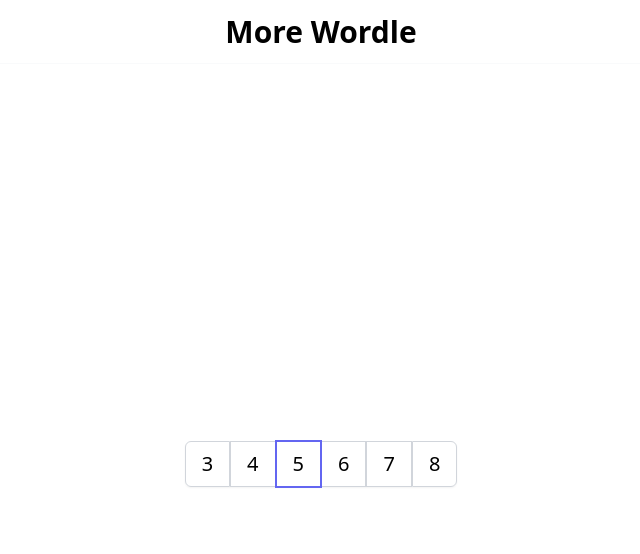
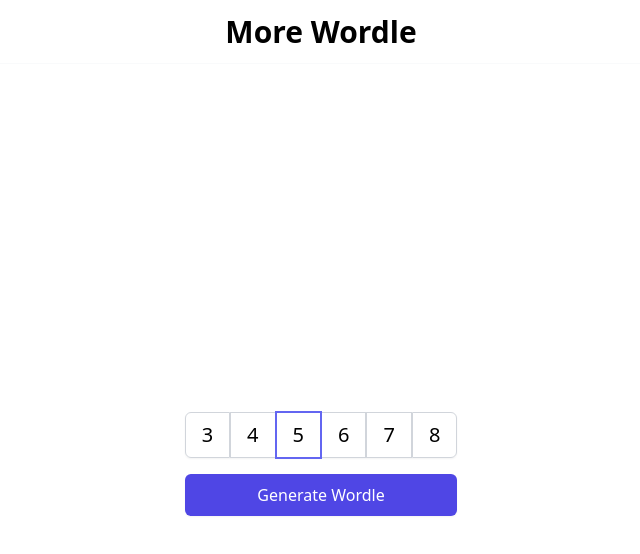
Before and after one commit to kevinlowe0x3F7/more-wordle, a Next.js app: page / in a window 1280 px wide. Shown: the top 554 px of the page, without its empty margins (319-959 px from the left). Built offline with nearby package versions, Linux system fonts and the light colour scheme.

Commit message:
Add generate wordle button

```diff
--- a/src/components/letterCountButtons.tsx
+++ b/src/components/letterCountButtons.tsx
@@ -7,8 +7,13 @@ export const LetterCountButtons: React.FC = () => {
   const letterCounts = [3, 4, 5, 6, 7, 8];
   const [selectedCount, setSelectedCount] = React.useState(5);
 
+  const handleGenerateClick = React.useCallback(
+    () => console.log("generating wordle", selectedCount),
+    [selectedCount]
+  );
   return (
-    <span className="isolate inline-flex rounded-md shadow-sm">
+    <div className="flex flex-col">
+      <span className="isolate mb-4 inline-flex rounded-md shadow-sm">
         {letterCounts.map((letters) => {
           const buttonClassNames = clsx(
             "relative first:rounded-l-md last:rounded-r-md inline-flex items-center border px-4 py-2 text-xl font-medium hover:dark:bg-gray-900",
@@ -30,6 +35,8 @@ export const LetterCountButtons: React.FC = () => {
           );
         })}
       </span>
+      <GenerateWordleButton onClick={handleGenerateClick} />
+    </div>
   );
 };
 
@@ -53,3 +60,17 @@ const LetterCountButton: React.FC<{
     </button>
   );
 };
+
+const GenerateWordleButton: React.FC<{
+  onClick: () => void;
+}> = ({ onClick }) => {
+  return (
+    <button
+      type="button"
+      className="inline-flex items-center justify-center rounded-md border border-transparent bg-indigo-600 px-4 py-2 text-base font-medium text-white shadow-sm hover:bg-indigo-700"
+      onClick={onClick}
+    >
+      Generate Wordle
+    </button>
+  );
+};
```
Lines whose indentation alone changed are shown as unchanged.
